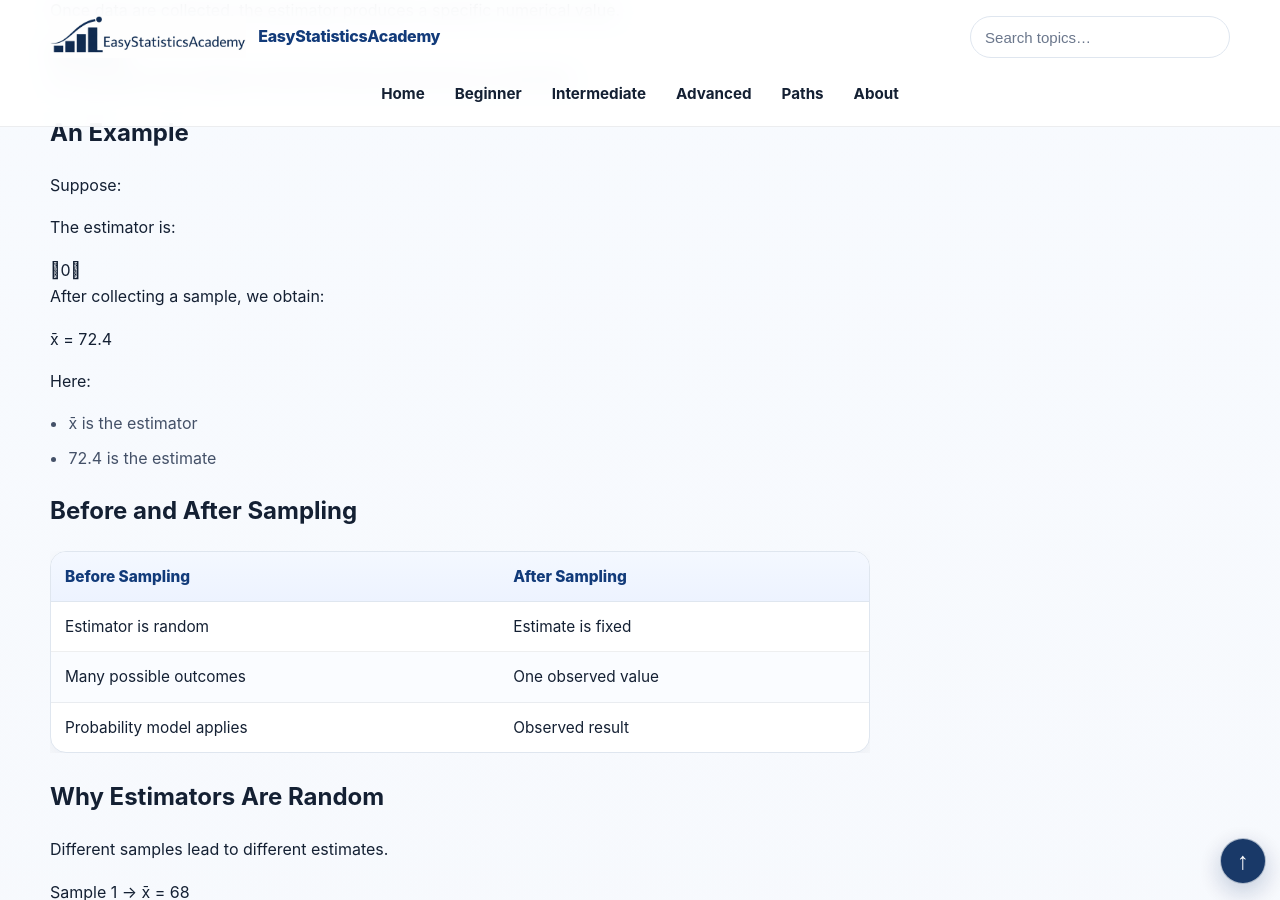
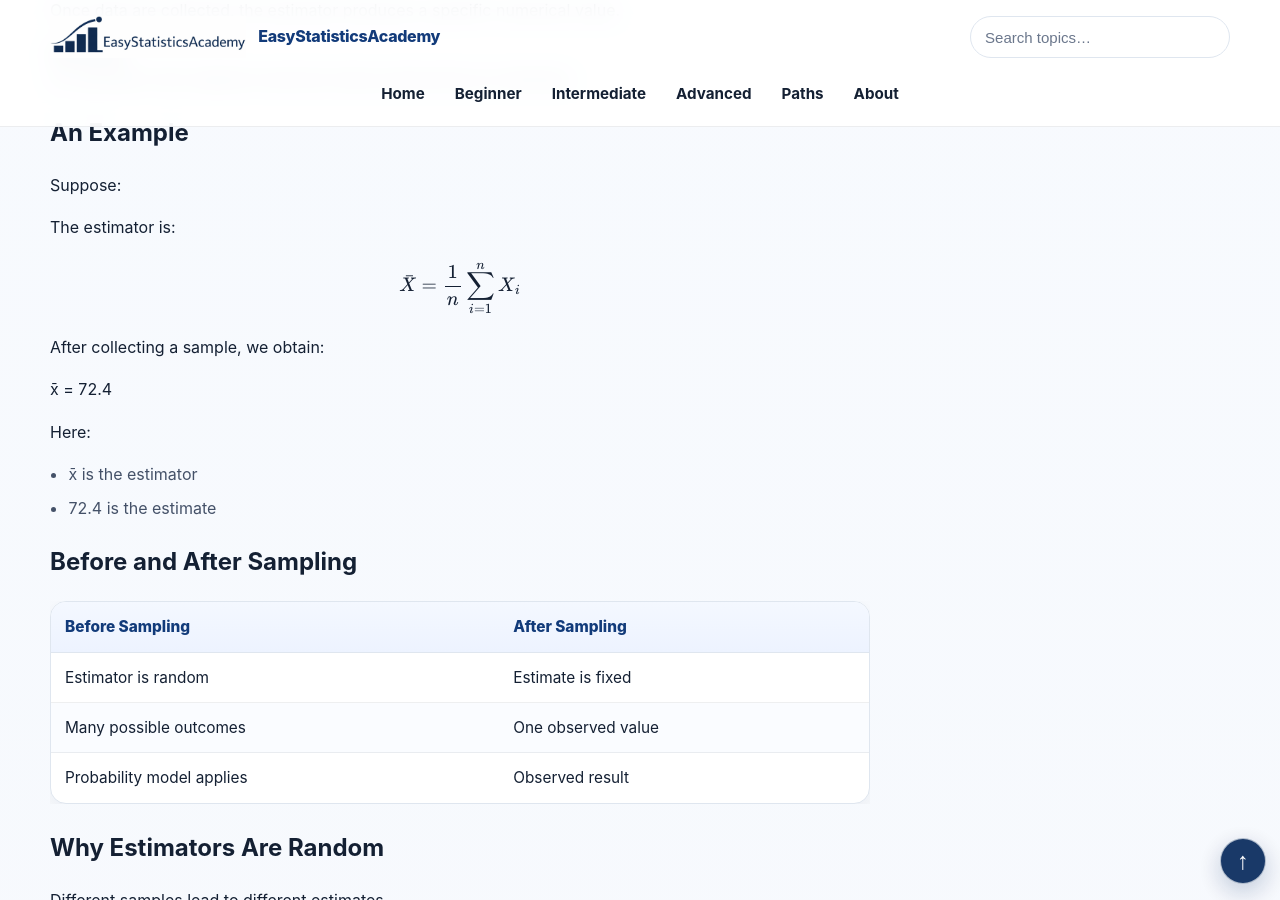
Before and after one commit to ammar-homaida-statistics/easystatisticsacademy, a Jekyll site: the page built from inference/foundations/estimators-vs-estimates/index.md, in a window 1280 px wide and 900 px high, scrolled down 1434 px. Built offline with Jekyll 4.4.1, drawn with Linux system fonts in a browser that asks for light colours; some of the changed text lies outside the part shown.

Commit message:
Restore 2 statistical expressions in estimators-vs-estimates

```diff
--- a/inference/foundations/estimators-vs-estimates/index.md
+++ b/inference/foundations/estimators-vs-estimates/index.md
@@ -182,7 +182,11 @@
       The estimator is:
     </p>
 
-    0
+
+    \[
+    \bar X=\frac1n\sum_{i=1}^{n}X_i
+    \]
+
 
     <p>
       After collecting a sample,
@@ -386,7 +390,11 @@
       Estimator:
     </p>
 
-    1
+
+    \[
+    \bar X=\frac1n\sum_{i=1}^{n}X_i
+    \]
+
 
     <p>
       Sample collected:
```
